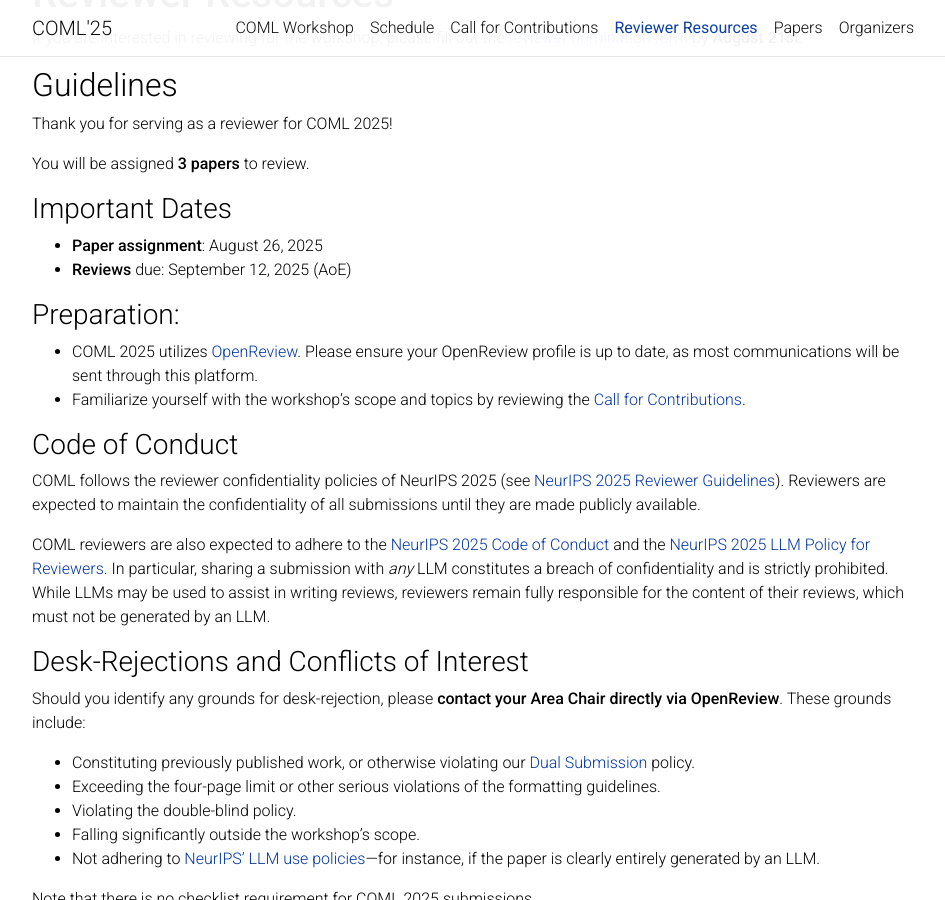
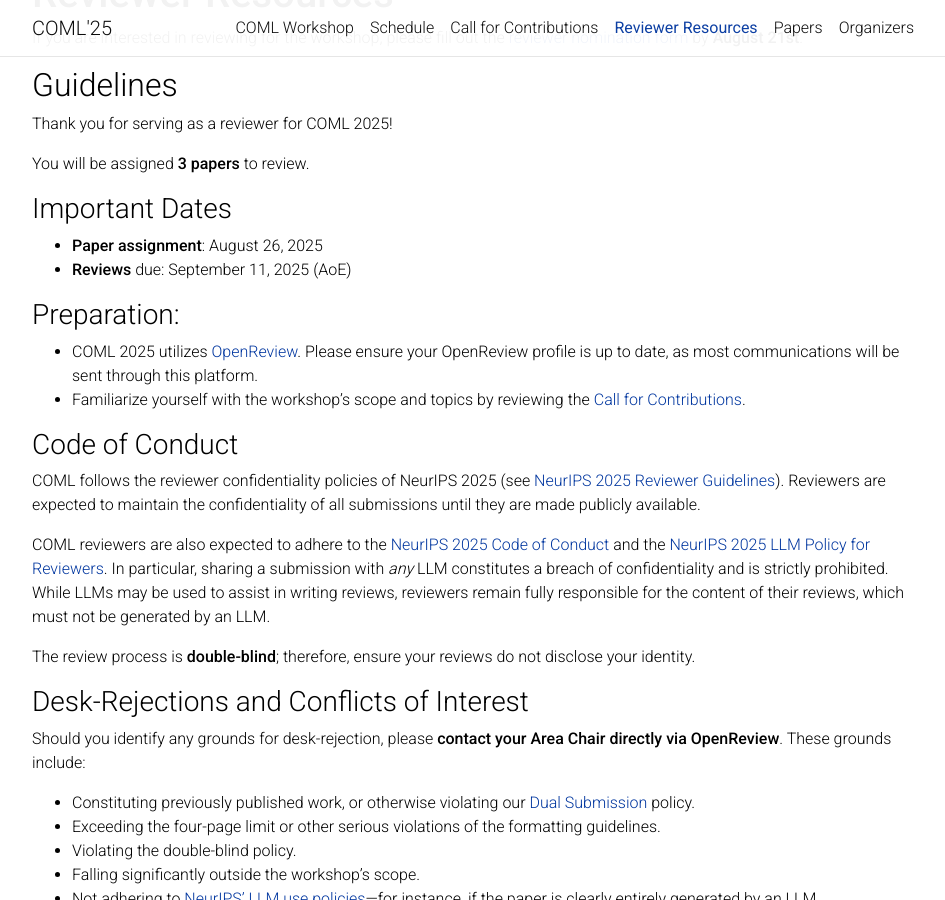
Before and after one commit to constrained-opt-ml/constrained-opt-ml.github.io, a Jekyll site: the page built from _pages/reviewers.md, in a window 1280 px wide and 900 px high, scrolled down 246 px. Shown: the whole window, without its empty margins (163-1108 px from the left). Built offline with Jekyll 4.4.1, drawn with Linux system fonts in a browser that asks for light colours; comment, search, counter and statistics services are not loaded; a style sheet for code colours, icons or effects is not loaded; some of the changed text lies outside the part shown.

Commit message:
Fix wrong dates

```diff
--- a/_pages/reviewers.md
+++ b/_pages/reviewers.md
@@ -19,7 +19,7 @@ You will be assigned **3 papers** to review.
 
 ### Important Dates
 * **Paper assignment**: August 26, 2025
-* **Reviews** due: September 12, 2025 (AoE)
+* **Reviews** due: September 11, 2025 (AoE)
 
 
 ### Preparation:
@@ -31,6 +31,8 @@ You will be assigned **3 papers** to review.
 COML follows the reviewer confidentiality policies of NeurIPS 2025 (see [NeurIPS 2025 Reviewer Guidelines](https://neurips.cc/Conferences/2025/ReviewerGuidelines)). Reviewers are expected to maintain the confidentiality of all submissions until they are made publicly available.
 
 COML reviewers are also expected to adhere to the [NeurIPS 2025 Code of Conduct](https://neurips.cc/Conferences/2025/CodeOfConduct) and the [NeurIPS 2025 LLM Policy for Reviewers](https://neurips.cc/Conferences/2025/LLM). In particular, sharing a submission with *any* LLM constitutes a breach of confidentiality and is strictly prohibited. While LLMs may be used to assist in writing reviews, reviewers remain fully responsible for the content of their reviews, which must not be generated by an LLM.
+
+The review process is **double-blind**; therefore, ensure your reviews do not disclose your identity.
 
 ### Desk-Rejections and Conflicts of Interest
 
```
Also changed, not shown: other parts of _pages/reviewers.md (+0 -2 lines).
